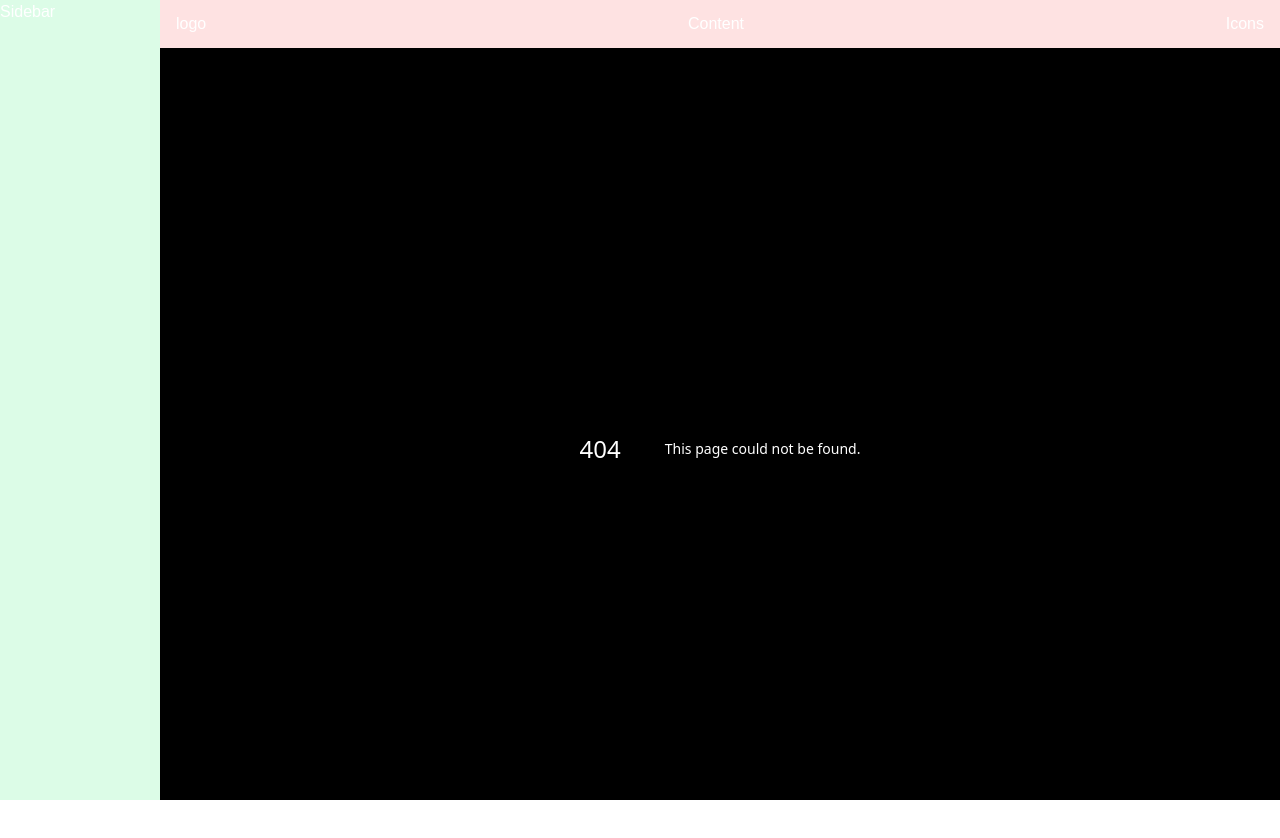
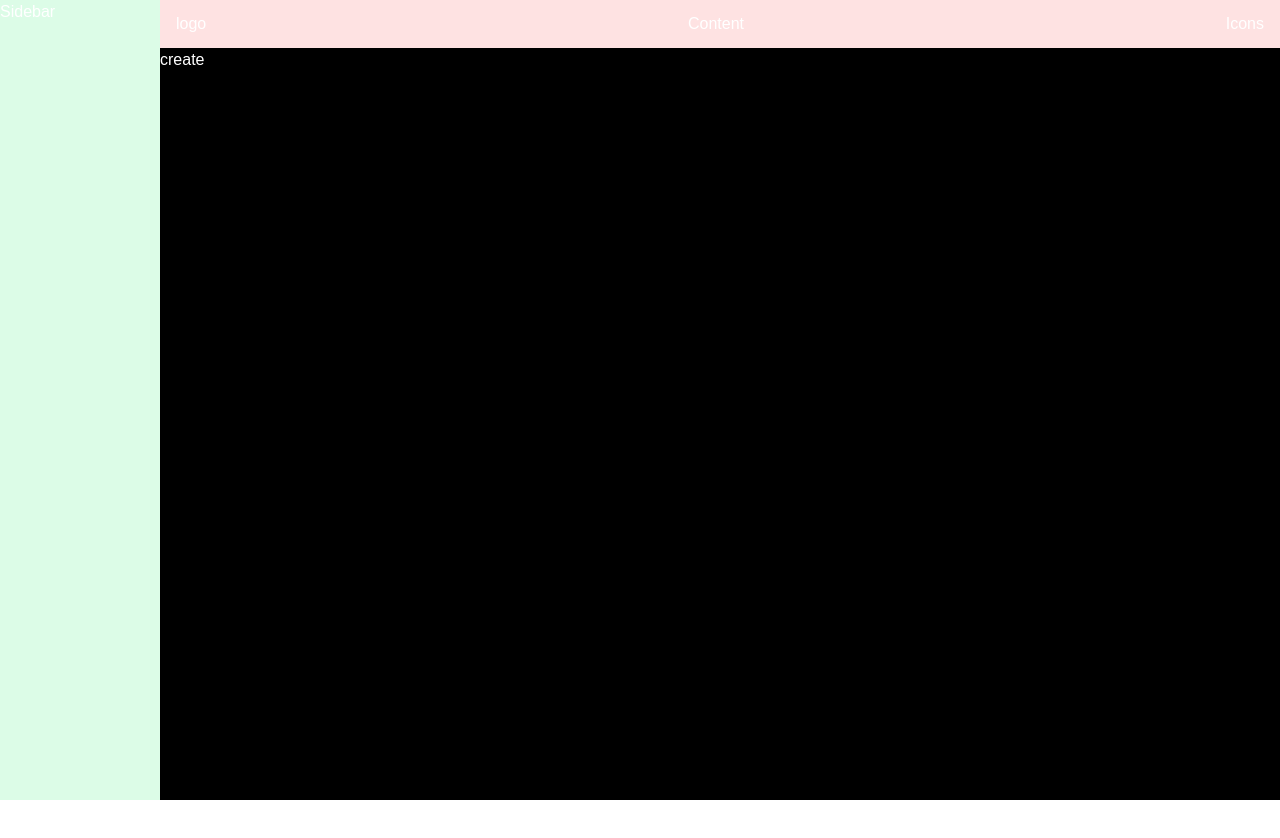
Before and after one commit to iamakbarsha1/next-cruds, a Next.js app: page /create in a window 1280 px wide. Before the commit this address had no page. Shown: the top 838 px of the page. After the commit the page ends 800 px from the top, so only its background shows below. Built offline with nearby package versions, Linux system fonts and the light colour scheme; a web font is replaced by a local one.

Commit message:
add create page

```diff
--- /dev/null
+++ b/src/app/create/page.tsx
@@ -0,0 +1,11 @@
+import React from "react";
+
+const create = () => {
+  return (
+    <main>
+      <div>create</div>
+    </main>
+  );
+};
+
+export default create;
```
